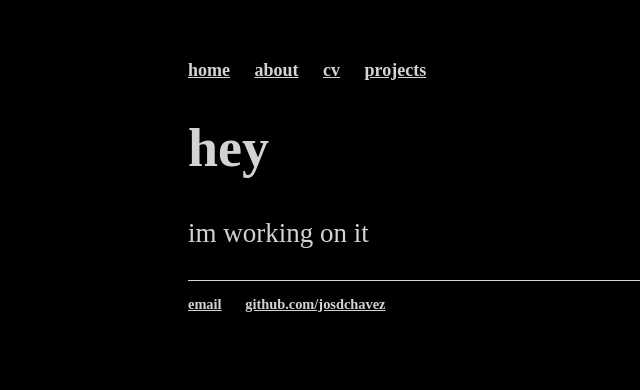
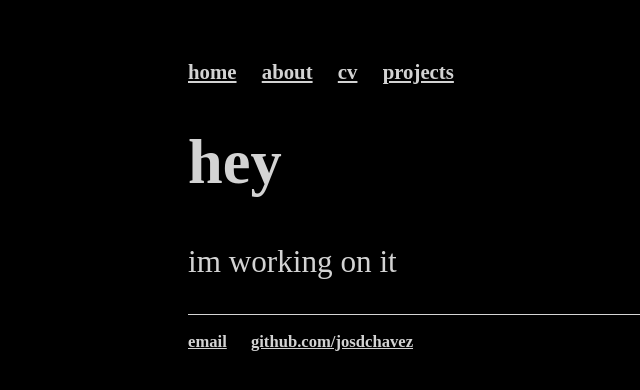
Before and after one commit to josdchavez/josdchavez.github.io, a Jekyll site: the page built from index.html, in a window 1280 px wide. Shown: the top 390 px of the page, without its empty margins (4-644 px from the left). Built offline with Jekyll 4.4.1, drawn with Linux system fonts in a browser that asks for light colours.

Commit message:
Update main.css

```diff
--- a/css/main.css
+++ b/css/main.css
@@ -1,5 +1,5 @@
 body {
-    font-size: 18px;
+    font-size: 1.3em;
     margin: 60px auto;
     width: 70%;
 }
```
